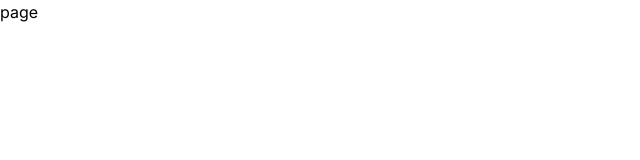
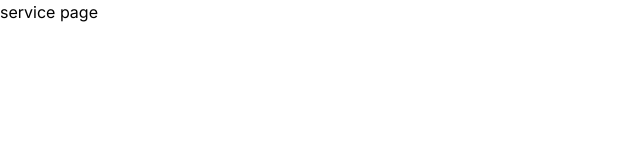
Before and after one commit to ahonkazi/fonebox-practice, a Next.js app: page /service in a window 1280 px wide. Shown: the top 160 px of the page, without its empty margins (0-640 px from the left). Built offline with nearby package versions, Linux system fonts and the light colour scheme.

Commit message:
service page

```diff
--- a/package.json
+++ b/package.json
@@ -15,7 +15,6 @@
     "react": "^18",
     "react-dom": "^18",
     "react-icons": "^4.11.0",
-    "react-paginate": "^8.2.0",
     "resize-observer-polyfill": "^1.5.1",
     "sass": "^1.69.5",
     "swiper": "^11.0.4"
--- a/src/app/(routes)/products/_components/ProductWrapper/ProductPagination.jsx
+++ b/src/app/(routes)/products/_components/ProductWrapper/ProductPagination.jsx
@@ -1,6 +1,5 @@
 "use client"
-import React, { useMemo, useState } from 'react'
-import ReactPaginate from 'react-paginate';
+import React, { useState } from 'react'
 import './ProductPagination.css';
 import Pagination from '@/utils/Pagination';
 const ProductPagination = () => {
--- a/src/app/(routes)/service/page.jsx
+++ b/src/app/(routes)/service/page.jsx
@@ -2,7 +2,7 @@ import React from 'react'
 
 const page = () => {
   return (
-    <div>page</div>
+    <div>service page</div>
   )
 }
 
```
Also changed, not shown: 1 other file (tests, documents, lock files or other folders).
